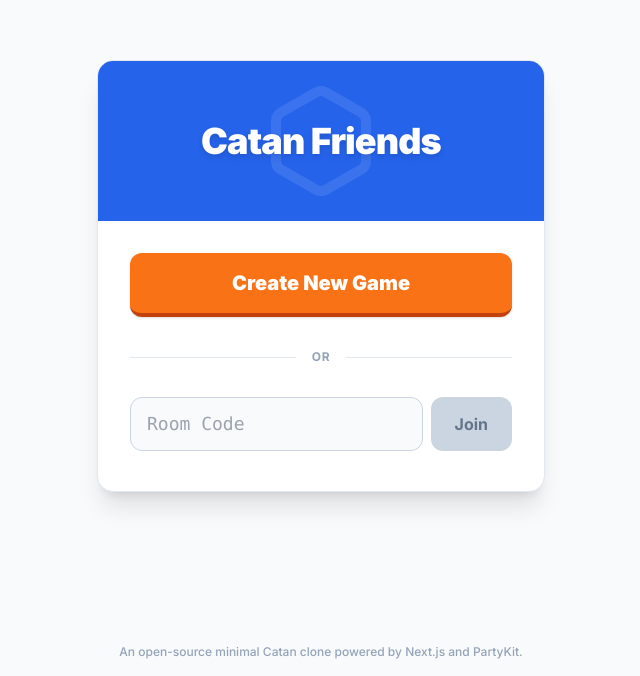
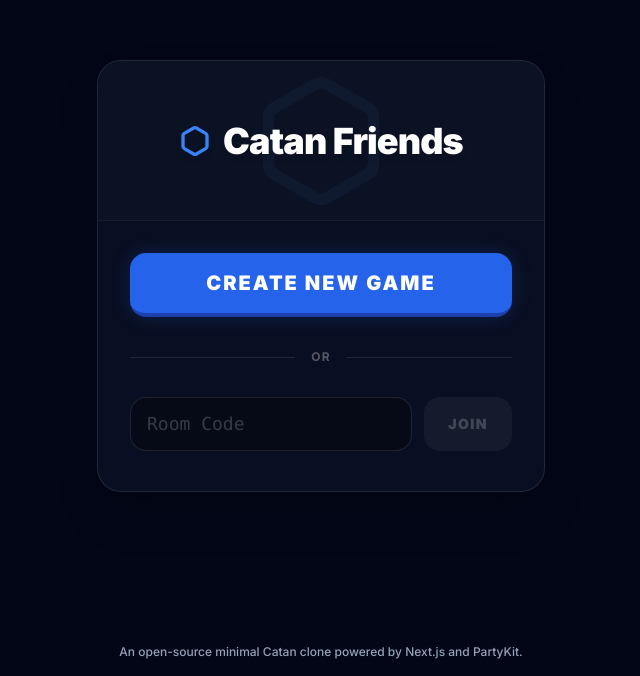
Before and after one commit to DillenLim/catan-clone, a Next.js app: page / in a window 1280 px wide. Shown: the part 124-800 px from the top of the page, without its empty margins (319-959 px from the left). Built offline with nearby package versions, Linux system fonts and the light colour scheme.

Commit message:
UI: Dark mode redesign for home and lobby screens

```diff
--- a/app/page.tsx
+++ b/app/page.tsx
@@ -23,40 +23,43 @@
     };
 
     return (
-        <div className="min-h-screen bg-slate-50 flex items-center justify-center p-4">
-            <div className="max-w-md w-full bg-white rounded-2xl shadow-xl overflow-hidden border border-slate-200">
-                <div className="bg-blue-600 p-8 text-center text-white relative h-40 flex items-center justify-center">
-                    <Hexagon size={120} className="absolute opacity-10" />
-                    <h1 className="text-4xl font-black tracking-tight relative z-10 drop-shadow-md">Catan Friends</h1>
+        <div className="min-h-screen bg-slate-950 flex items-center justify-center p-4 selection:bg-blue-500/30">
+            <div className="max-w-md w-full glass-dark rounded-3xl shadow-2xl overflow-hidden border border-white/10 backdrop-blur-md">
+                <div className="bg-slate-900/40 p-8 text-center text-white relative h-40 flex items-center justify-center border-b border-white/5">
+                    <Hexagon size={140} className="absolute opacity-5 text-blue-400" />
+                    <h1 className="text-4xl font-black tracking-tight relative z-10 drop-shadow-md flex items-center gap-3">
+                        <Hexagon size={32} className="text-blue-500" strokeWidth={2.5} />
+                        Catan Friends
+                    </h1>
                 </div>
 
                 <div className="p-8 pb-10 flex flex-col gap-6">
                     <button
                         onClick={createRoom}
-                        className="w-full py-4 bg-orange-500 hover:bg-orange-600 text-white font-black text-xl rounded-xl shadow border-b-4 border-orange-700 active:translate-y-1 active:border-b-0 transition-all"
+                        className="w-full py-4 bg-blue-600 hover:bg-blue-500 text-white font-black text-xl rounded-2xl shadow-[0_0_20px_rgba(37,99,235,0.2)] border-b-4 border-blue-800 active:translate-y-1 active:border-b-0 transition-all uppercase tracking-widest"
                     >
                         Create New Game
                     </button>
 
                     <div className="relative flex items-center py-2">
-                        <div className="flex-grow border-t border-slate-200"></div>
-                        <span className="flex-shrink-0 mx-4 text-slate-400 font-bold uppercase text-xs tracking-wider">OR</span>
-                        <div className="flex-grow border-t border-slate-200"></div>
+                        <div className="flex-grow border-t border-white/10"></div>
+                        <span className="flex-shrink-0 mx-4 text-white/30 font-bold uppercase text-xs tracking-widest">OR</span>
+                        <div className="flex-grow border-t border-white/10"></div>
                     </div>
 
-                    <form onSubmit={joinRoom} className="flex gap-2">
+                    <form onSubmit={joinRoom} className="flex gap-3">
                         <input
                             type="text"
                             placeholder="Room Code"
                             value={joinCode}
                             onChange={e => setJoinCode(e.target.value)}
                             maxLength={10}
-                            className="flex-1 px-4 py-3 bg-slate-50 border border-slate-300 rounded-xl focus:outline-none focus:ring-2 focus:ring-blue-500 font-mono text-lg uppercase tracking-widest placeholder:normal-case placeholder:tracking-normal"
+                            className="flex-1 px-4 py-3 bg-black/30 border border-white/10 rounded-2xl focus:outline-none focus:ring-2 focus:ring-blue-500 font-mono text-lg uppercase tracking-widest placeholder:normal-case placeholder:tracking-normal placeholder:text-white/20 text-white"
                         />
                         <button
                             type="submit"
                             disabled={joinCode.length < 3}
-                            className="px-6 py-3 bg-slate-800 disabled:bg-slate-300 disabled:text-slate-500 text-white font-bold rounded-xl"
+                            className="px-6 py-3 bg-slate-700 hover:bg-slate-600 disabled:bg-slate-800/50 disabled:text-white/20 text-white font-black rounded-2xl transition-colors uppercase tracking-widest text-sm"
                         >
                             Join
                         </button>
--- a/components/lobby/LobbyView.tsx
+++ b/components/lobby/LobbyView.tsx
@@ -26,40 +26,40 @@
     };
 
     return (
-        <div className="w-full max-w-2xl mx-auto bg-white p-8 rounded-xl shadow-xl mt-12 border border-slate-200">
+        <div className="w-full max-w-2xl mx-auto glass-dark p-8 rounded-3xl shadow-2xl mt-12 border border-white/10 backdrop-blur-md">
             <div className="text-center mb-8">
-                <h1 className="text-4xl font-black text-slate-800 tracking-tight">Catan Room</h1>
-                <div className="mt-2 text-xl font-mono text-purple-600 bg-purple-50 inline-block px-4 py-1 rounded-full border border-purple-200">
-                    Code: <span className="font-bold">{state.roomCode}</span>
+                <h1 className="text-4xl font-black text-white tracking-tight drop-shadow-md">Catan Room</h1>
+                <div className="mt-3 text-xl font-mono text-blue-400 bg-blue-900/30 inline-block px-6 py-1.5 rounded-full border border-blue-500/30 shadow-inner">
+                    Code: <span className="font-bold text-blue-300">{state.roomCode}</span>
                 </div>
-                <p className="mt-4 text-slate-500 max-w-md mx-auto">
+                <p className="mt-4 text-white/50 max-w-md mx-auto text-sm">
                     Share the URL with your friends. Wait for everyone to join and mark themselves ready.
                 </p>
             </div>
 
             <div className="grid grid-cols-1 md:grid-cols-2 gap-8">
                 <div>
-                    <h2 className="font-bold text-slate-700 uppercase tracking-widest text-sm mb-4">Players ({state.players.length}/8)</h2>
+                    <h2 className="font-bold text-white/40 uppercase tracking-widest text-xs mb-4">Players ({state.players.length}/8)</h2>
                     <div className="flex flex-col gap-2">
                         {state.players.map(p => (
-                            <div key={p.id} className="flex items-center justify-between p-3 bg-slate-50 border border-slate-100 rounded-lg">
+                            <div key={p.id} className="flex items-center justify-between p-3 bg-black/40 border border-white/5 rounded-xl backdrop-blur-sm">
                                 <div className="flex items-center gap-3">
-                                    <div className="w-4 h-4 rounded-full border border-black/20" style={{ backgroundColor: p.color }} />
-                                    <span className="font-bold text-slate-800">{p.name}</span>
-                                    {p.isHost && <span className="px-2 py-0.5 bg-yellow-100 text-yellow-800 text-[10px] uppercase font-bold rounded">Host</span>}
+                                    <div className="w-4 h-4 rounded-full border border-black/50 shadow-sm" style={{ backgroundColor: p.color }} />
+                                    <span className="font-bold text-white/90">{p.name}</span>
+                                    {p.isHost && <span className="px-2 py-0.5 bg-yellow-500/20 text-yellow-300 text-[10px] uppercase font-black rounded border border-yellow-500/20">Host</span>}
                                 </div>
                                 <div className="text-sm">
-                                    {p.isReady ? <span className="text-green-600 font-bold">Ready</span> : <span className="text-slate-400">Waiting</span>}
+                                    {p.isReady ? <span className="text-green-400 font-bold">Ready</span> : <span className="text-white/30 italic">Waiting</span>}
                                 </div>
                             </div>
                         ))}
-                        {state.players.length === 0 && <span className="text-slate-400 italic">No one here yet...</span>}
+                        {state.players.length === 0 && <span className="text-white/30 italic text-sm text-center py-4 bg-black/20 rounded-xl border border-white/5">No one here yet...</span>}
                     </div>
 
-                    <div className="mt-6 flex flex-col gap-2">
+                    <div className="mt-6 flex flex-col gap-3">
                         <button
                             onClick={handleReady}
-                            className={`w-full py-3 rounded-lg font-bold text-white transition-colors ${me?.isReady ? "bg-slate-400 hover:bg-slate-500" : "bg-green-500 hover:bg-green-600 shadow border border-green-700"
+                            className={`w-full py-3.5 rounded-xl font-black text-white transition-all uppercase tracking-widest text-sm ${me?.isReady ? "bg-slate-700 hover:bg-slate-600 border border-white/10" : "bg-green-600 hover:bg-green-500 shadow-[0_0_15px_rgba(22,163,74,0.3)] border-b-4 border-green-800 active:translate-y-1 active:border-b-0"
                                 }`}
                         >
                             {me?.isReady ? "Cancel Ready" : "I'm Ready!"}
@@ -68,7 +68,7 @@
                             <button
                                 onClick={handleStart}
                                 disabled={state.players.length < 2 || !state.players.every(p => p.isReady)}
-                                className="w-full py-3 rounded-lg font-bold text-white bg-blue-600 hover:bg-blue-700 disabled:bg-slate-300 disabled:cursor-not-allowed shadow"
+                                className="w-full py-3.5 rounded-xl font-black text-white bg-blue-600 hover:bg-blue-500 disabled:bg-slate-800 disabled:text-white/20 disabled:border-white/5 disabled:shadow-none transition-all uppercase tracking-widest text-sm shadow-[0_0_15px_rgba(37,99,235,0.3)] border-b-4 border-blue-800 active:translate-y-1 active:border-b-0"
                             >
                                 Start Game
                             </button>
@@ -77,27 +77,27 @@
                 </div>
 
                 <div>
-                    <h2 className="font-bold text-slate-700 uppercase tracking-widest text-sm mb-4">Settings</h2>
-                    <div className="flex flex-col gap-4 p-4 bg-slate-50 rounded-lg border border-slate-100">
+                    <h2 className="font-bold text-white/40 uppercase tracking-widest text-xs mb-4">Settings</h2>
+                    <div className="flex flex-col gap-5 p-5 bg-black/30 rounded-2xl border border-white/5 backdrop-blur-sm">
                         <div>
-                            <label className="text-xs font-bold text-slate-500 uppercase">Board Layout</label>
+                            <label className="text-[10px] font-black text-white/40 uppercase tracking-widest">Board Layout</label>
                             <select
                                 disabled={!isHost}
                                 value={state.settings.boardLayout}
                                 onChange={e => updateSettings({ boardLayout: e.target.value as "random" | "standard" })}
-                                className="w-full mt-1 p-2 rounded border bg-white disabled:bg-slate-50"
+                                className="w-full mt-1.5 p-3 rounded-xl border border-white/10 bg-slate-900 text-white focus:ring-2 focus:ring-blue-500 focus:outline-none disabled:opacity-50 font-medium"
                             >
                                 <option value="random">Randomized</option>
                                 <option value="standard">Standard Structure (TBD)</option>
                             </select>
                         </div>
                         <div>
-                            <label className="text-xs font-bold text-slate-500 uppercase">Victory Points</label>
+                            <label className="text-[10px] font-black text-white/40 uppercase tracking-widest">Victory Points</label>
                             <select
                                 disabled={!isHost}
                                 value={state.settings.victoryPoints}
                                 onChange={e => updateSettings({ victoryPoints: Number(e.target.value) })}
-                                className="w-full mt-1 p-2 rounded border bg-white disabled:bg-slate-50"
+                                className="w-full mt-1.5 p-3 rounded-xl border border-white/10 bg-slate-900 text-white focus:ring-2 focus:ring-blue-500 focus:outline-none disabled:opacity-50 font-medium"
                             >
                                 <option value="8">8 VP (Short game)</option>
                                 <option value="10">10 VP (Standard)</option>
```
